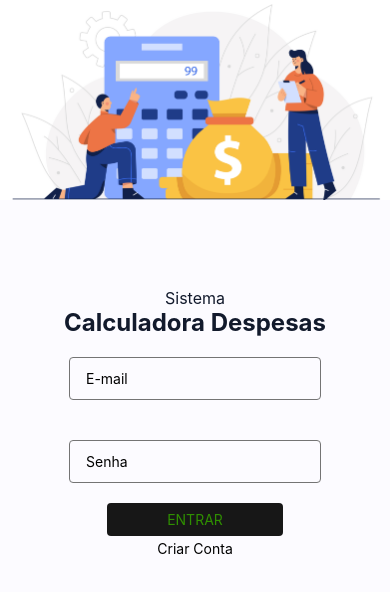
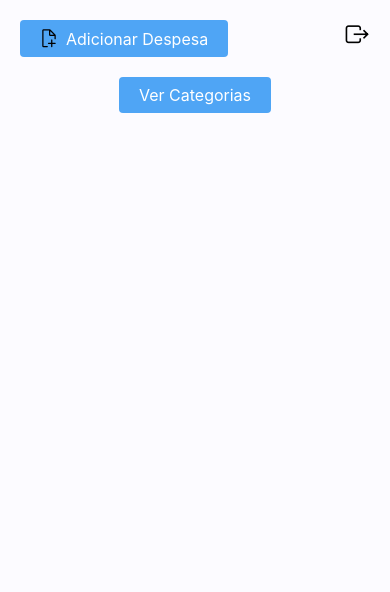
Before and after one commit to Valbs30/App_CalcDespesas, a React Native app: screen /Home in a window 390 px wide. Shown: the top 592 px of the page. Built offline with nearby package versions, Linux system fonts and the light colour scheme.

Commit message:
version_0.11

```diff
--- a/App.js
+++ b/App.js
@@ -1,57 +1,21 @@
-import { StatusBar } from 'expo-status-bar'
-import { Image, StyleSheet, Text, TextInput, View } from 'react-native'
+import Login from './screens/login'
+import Home from './screens/home'
+import Despesas from './screens/detdesp'
+import Categorias from './screens/categ'
+import { NavigationContainer } from '@react-navigation/native';
+import { createNativeStackNavigator } from '@react-navigation/native-stack';
+
+const Stack = createNativeStackNavigator();
 
 export default function App() {
-	return (
-		<View style={styles.container}>
-			<Image style={styles.imagem} source={require('./assets/despesascapa.jpg')} />
-			<Text style={styles.titulo2}>Sistema</Text>
-			<Text style={styles.titulo}>Calculadora Despesas</Text>
-			<TextInput style={styles.input} placeholder='E-mail' />
-			<TextInput style={styles.input} placeholder='Senha' secureTextEntry />
-			<Text style={styles.botao}>ENTRAR</Text>
-			<Text>Criar Conta</Text>
-			<StatusBar style="auto" />
-		</View>
-	);
+  return (
+    <NavigationContainer>
+      <Stack.Navigator screenOptions={{ headerShown: false }}>
+        <Stack.Screen name="Login" component={Login} />
+        <Stack.Screen name="Home" component={Home} />
+        <Stack.Screen name="Despesas" component={Despesas} />
+		<Stack.Screen name="Categorias" component={Categorias} />
+      </Stack.Navigator>
+    </NavigationContainer>
+  )
 }
-
-const styles = StyleSheet.create({
-	container: {
-		flex: 1,
-		backgroundColor: '#FCFBFF',
-		alignItems: 'center',
-		justifyContent: 'center',
-	},
-	titulo: {
-		color: '#121A2C',
-		fontSize: 24,
-		fontWeight: 'bold'
-	},
-	titulo2: {
-		color: '#121A2C',
-		fontSize: 16,
-	},
-	input: {
-		paddingVertical: 12,
-		paddingHorizontal: 16,
-		borderRadius: 4,
-		borderWidth: 1,
-		borderColor: '#747474',
-		marginVertical: 20
-	},
-	botao: {
-		backgroundColor: '#171717',
-		color: '#2F8F01',
-		borderRadius: 4,
-		paddingVertical: 8,
-		paddingHorizontal: 60,
-		marginBottom: 4
-	},
-	imagem: {
-		width: '100%',
-		height: 200,
-		position: 'absolute',
-		top: 0
-	}
-})
--- /dev/null
+++ b/screens/categ.jsx
@@ -0,0 +1,20 @@
+import { Image, Text, TextInput, TouchableOpacity, View, ViewBase } from 'react-native';
+import { MaterialIcons, AntDesign, Ionicons } from '@expo/vector-icons'
+import { styles } from '../style';
+
+export default function Categorias({ navigation }) {
+    return (
+        <View style={styles.container2}>
+            <TouchableOpacity>
+                <View style={styles.header}>
+                    <Text style={styles.botaoadddesp}>
+                        <AntDesign style={styles.icon} name="plus" />Adicionar Categoria
+                    </Text>
+                    <TouchableOpacity onPress={() => navigation.navigate('Login')}>
+                        <Ionicons style={styles.botsaida} name="exit-outline" />
+                    </TouchableOpacity>
+                </View>
+            </TouchableOpacity>
+        </View>
+    );
+}
--- /dev/null
+++ b/screens/detdesp.jsx
@@ -0,0 +1,13 @@
+import { Image, Text, TextInput, TouchableOpacity, View, ViewBase } from 'react-native';
+import { MaterialIcons, AntDesign, Ionicons } from '@expo/vector-icons'
+import { styles } from '../style';
+
+export default function Despesas({ navigation }) {
+    return (
+        <View style={styles.container2}>
+            <TouchableOpacity onPress={() => navigation.navigate('Login')}>
+                <Ionicons style={styles.botsaida} name="exit-outline"/>
+            </TouchableOpacity>
+        </View>
+    );
+}
--- /dev/null
+++ b/screens/home.jsx
@@ -0,0 +1,28 @@
+import { Image, Text, TextInput, TouchableOpacity, View, ViewBase } from 'react-native';
+import { MaterialIcons, AntDesign, Ionicons } from '@expo/vector-icons'
+import { styles } from '../style';
+
+export default function Home({ navigation }) {
+    return (
+        <View style={styles.container2}>
+            <TouchableOpacity>
+                <View style={styles.header}>
+                    <Text style={styles.botaoadddesp}>
+                        <AntDesign style={styles.icon} name="addfile" />Adicionar Despesa
+                    </Text>
+                    <TouchableOpacity onPress={() => navigation.navigate('Login')}>
+                        <Ionicons style={styles.botsaida} name="exit-outline" />
+                    </TouchableOpacity>
+                </View>
+            </TouchableOpacity>
+
+            <View style={styles.div}>
+                <TouchableOpacity onPress={() => navigation.navigate('Categorias')}>
+                    <Text style={styles.botaoadddesp}>
+                        Ver Categorias
+                    </Text>
+                </TouchableOpacity>
+            </View>
+        </View>
+    );
+}
--- a/screens/login.jsx
+++ b/screens/login.jsx
@@ -1,27 +1,18 @@
 import { Image, Text, TextInput, TouchableOpacity, View, ViewBase } from 'react-native';
 import { styles } from '../style';
 
-export default function Login() {
+export default function Login({ navigation }) {
     return (
-        /*<View style={styles.container}>
+        <View style={styles.container}>
             <Image style={styles.imagem} source={require('../assets/despesascapa.jpg')} />
-            <Text>Sistema</Text>
-            <Text style={styles.title}>Comanda</Text>
-            <TextInput style={styles.input} placeholder='e-mail' />
-            <TextInput style={styles.input} placeholder='senha' secureTextEntry />
-            <TouchableOpacity>
-                <Text style={styles.button}>entrar</Text>
-            </TouchableOpacity>
-        </View>*/
-        <View style={styles.container}>
-            <Image style={styles.imagem} source={require('./assets/despesascapa.jpg')} />
             <Text style={styles.titulo2}>Sistema</Text>
             <Text style={styles.titulo}>Calculadora Despesas</Text>
             <TextInput style={styles.input} placeholder='E-mail' />
             <TextInput style={styles.input} placeholder='Senha' secureTextEntry />
-            <Text style={styles.botao}>ENTRAR</Text>
+            <TouchableOpacity onPress={() => navigation.navigate('Home')}>
+                <Text style={styles.botao}>ENTRAR</Text>
+            </TouchableOpacity>
             <Text>Criar Conta</Text>
-            <StatusBar style="auto" />
         </View>
     );
 }
--- a/style.js
+++ b/style.js
@@ -1,127 +1,74 @@
 import { StyleSheet } from "react-native";
 
-/*export const styles = StyleSheet.create({
+export const styles = StyleSheet.create({
 	container: {
 		flex: 1,
 		backgroundColor: '#FCFBFF',
 		alignItems: 'center',
 		justifyContent: 'center',
 	},
-    containerBetween: {
+    container2: {
         flex: 1,
-        backgroundColor: '#f5f5f5',
-        alignItems: 'center',
-        justifyContent: 'space-between',
-        padding: 20,
+		backgroundColor: '#FCFBFF',
+        padding: 20
     },
-    title: {
+	titulo: {
+		color: '#121A2C',
 		fontSize: 24,
-        fontWeight: 'bold',
+		fontWeight: 'bold'
+	},
+	titulo2: {
+		color: '#121A2C',
+		fontSize: 16,
 	},
 	input: {
-        padding: 8,
-        borderColor: 'gray',
+		paddingVertical: 12,
+		paddingHorizontal: 16,
+		borderRadius: 4,
 		borderWidth: 1,
-        marginTop: 20,
-        borderRadius: 4
+		borderColor: '#747474',
+		marginVertical: 20
 	},
-    button: {
-        backgroundColor: '#121A2C',
-        color: '#FFBA26',
-        padding: 8,
-        paddingHorizontal: 48,
+	botao: {
+		backgroundColor: '#171717',
+		color: '#2F8F01',
 		borderRadius: 4,
-        marginTop: 20,
+		paddingVertical: 8,
+		paddingHorizontal: 60,
+		marginBottom: 4
 	},
-    buttonText: {
-        color: '#FFBA26',
+    botaoadddesp: {
+		backgroundColor: '#4FA5F5',
+        fontSize: 16,
+		color: '#FFFFFF',
+		borderRadius: 4,
+		paddingVertical: 8,
+		paddingHorizontal: 20,
+	},
+	imagem: {
+		width: '100%',
+		height: 200,
+		position: 'absolute',
+		top: 0
+	},
+    icon: {
+        fontSize: 18,
+        color: "#000",
+        paddingRight: 8
+    },
+    botsaida: {
+        fontSize: 26,
+        color: "#000",
     },
     header: {
         width: '100%',
         flexDirection: 'row',
         justifyContent: 'space-between',
-        margin: 20
     },
-    imagem: {
+    div: {
         width: '100%',
-        height: 200,
-        position: 'absolute',
-        top: 0,
+        flexDirection: 'row',
+        justifyContent: "center",
+        padding: 20
     },
-    box: {
-        borderColor: '#121A2C',
-        borderWidth: 1,
-        borderRadius: 4,
-        padding: 8,
-    },
-    pedidos: {
-        width: '100%',
-    },
-    pedidoData: {
-        flexDirection: 'row',
-        justifyContent: 'space-between',
-    },
-    pedidoDataTotal: {
-        flexDirection: 'row',
-        justifyContent: 'space-between',
-        borderTopWidth: 1,
-    },
-    cardProduto: {
-        borderColor: '#121A2C55',
-        borderWidth: 1,
-        borderRadius: 4,
-        padding: 8,
-        flexDirection: 'row',
-        justifyContent: 'space-between',
-        alignItems: 'center',
-        gap: 10,
-        marginVertical: 5,
-    },
-    produtoData: {
-        flex: 1,
-        alignSelf: 'flex-start',
-    },
-    thumb: {
-        width: 50,
-        height: 50,
-        borderRadius: 4,
-    },
-    price: {
-        color: '#29A035',
-        fontSize: 18,
-    },
-    spinner: {
-        flexDirection: 'row',
-        backgroundColor: '#D9D9D9',
-        borderRadius: 999,
-    },
-    spinnerMinus: {
-        textAlign: 'center',
-        backgroundColor: '#E9E9E9',
-        borderRadius: 999,
-        width: 24,
-        height: 24,
-        lineHeight: 24,
-        fontWeight: 'bold',
-    },
-    spinnerPlus: {
-        textAlign: 'center',
-        backgroundColor: '#121A2C',
-        borderRadius: 999,
-        width: 24,
-        height: 24,
-        fontWeight: 'bold',
-        lineHeight: 24,
-        color: '#FFF',
-    },
-    spinnerValue: {
-        textAlign: 'center',
-        width: 24,
-        height: 24,
-        lineHeight: 24,
-    },
-    scroll: {
-        width: '100%',
-    }
-
-});*/
+})
```
Also changed, not shown: components/exiticon.jsx (added, +10 -0 lines), components/tabs.js (added, +12 -0 lines), package.json (+8 -3 lines), 1 other file (tests, documents, lock files or other folders). Lines whose indentation alone changed are shown as unchanged.
